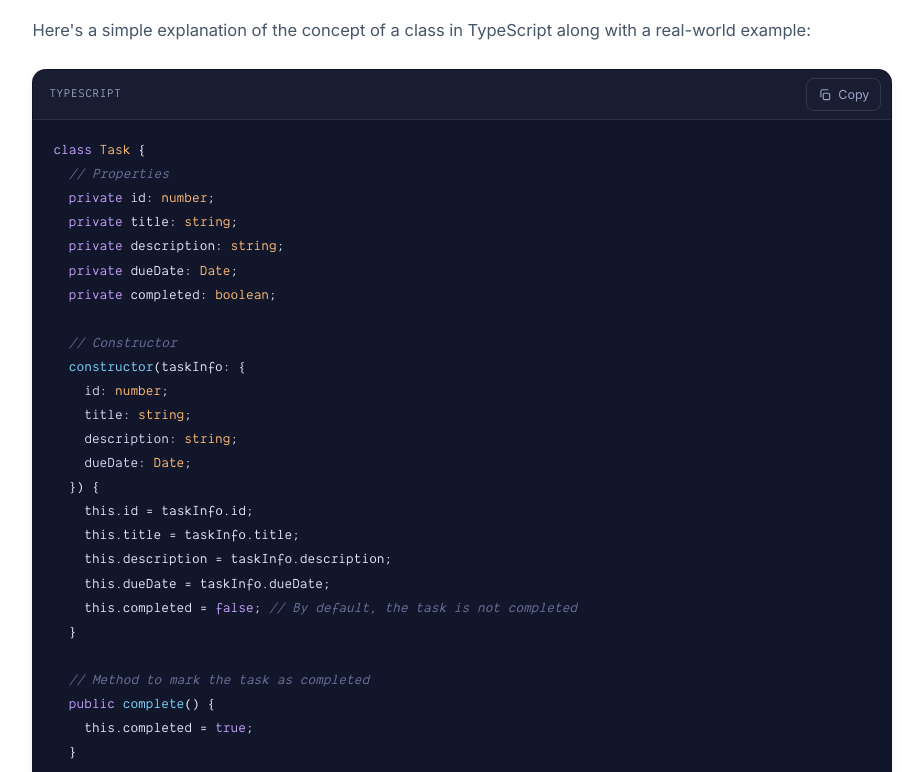
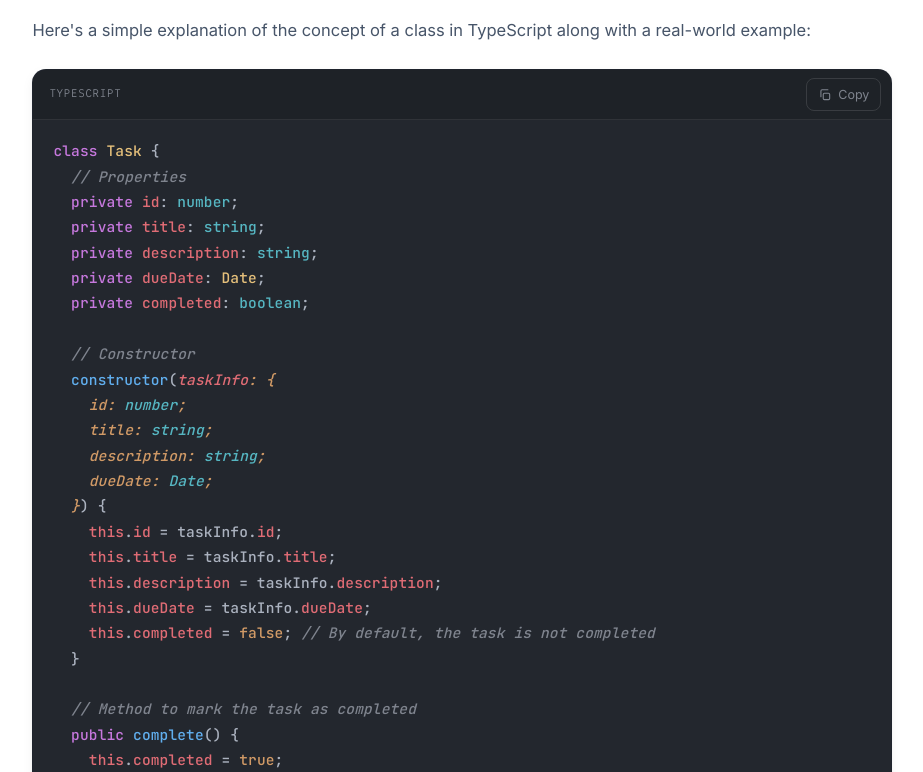
Before and after one commit to jafari-dev/oop-expert-with-typescript, a website: page website/index.html in a window 1280 px wide. Shown: the part 1632-2404 px from the top of the page, without its empty margins (324-1247 px from the left). Drawn offline with Linux system fonts and the light colour scheme.

Commit message:
Restyle code snippets with a One Dark Pro Darker theme
Use JetBrains Mono at a heavier weight with a bit more spacing so code
reads less cramped, and replace the dark-blue code surface and syntax
colors with the One Dark Pro Darker palette.

Co-Authored-By: Claude Opus 5.5 (1M context) <noreply@anthropic.com>

```diff
--- a/website/index.html
+++ b/website/index.html
@@ -22,7 +22,7 @@
   <link rel="preconnect" href="https://fonts.googleapis.com" />
   <link rel="preconnect" href="https://fonts.gstatic.com" crossorigin />
   <link
-    href="https://fonts.googleapis.com/css2?family=Inter:wght@400;500;600;700;800&family=JetBrains+Mono:wght@400;500&display=swap"
+    href="https://fonts.googleapis.com/css2?family=Inter:wght@400;500;600;700;800&family=JetBrains+Mono:wght@400;500;600&display=swap"
     rel="stylesheet" />
   <link rel="stylesheet" href="./styles.css" />
 
--- a/website/styles.css
+++ b/website/styles.css
@@ -9,6 +9,7 @@
 :root {
   --font-sans: "Inter", ui-sans-serif, system-ui, -apple-system, "Segoe UI", sans-serif;
   --font-mono: "DankMono", "JetBrains Mono", ui-monospace, "SF Mono", Menlo, monospace;
+  --font-code: "JetBrains Mono", ui-monospace, "SF Mono", Menlo, monospace;
 
   --bg: #ffffff;
   --bg-soft: #f5f6fb;
@@ -28,8 +29,8 @@
   --good: #059669;
   --bad: #e11d48;
 
-  --code-bg: #12162a;
-  --code-text: #e2e5f5;
+  --code-bg: #23272e;
+  --code-text: #abb2bf;
 
   --shadow-sm: 0 1px 2px rgb(15 23 42 / 6%), 0 4px 12px rgb(15 23 42 / 5%);
   --shadow-lg: 0 24px 60px rgb(15 23 42 / 12%);
@@ -63,8 +64,8 @@
     --good: #34d399;
     --bad: #fb7185;
 
-    --code-bg: #0d1020;
-    --code-text: #e2e5f5;
+    --code-bg: #23272e;
+    --code-text: #abb2bf;
 
     --shadow-sm: 0 1px 2px rgb(0 0 0 / 40%), 0 6px 20px rgb(0 0 0 / 30%);
     --shadow-lg: 0 30px 70px rgb(0 0 0 / 50%);
@@ -92,8 +93,8 @@
   --good: #34d399;
   --bad: #fb7185;
 
-  --code-bg: #0d1020;
-  --code-text: #e2e5f5;
+  --code-bg: #23272e;
+  --code-text: #abb2bf;
 
   --shadow-sm: 0 1px 2px rgb(0 0 0 / 40%), 0 6px 20px rgb(0 0 0 / 30%);
   --shadow-lg: 0 30px 70px rgb(0 0 0 / 50%);
@@ -811,7 +812,8 @@ a:hover {
   border-radius: 6px;
   background: var(--surface-2);
   color: var(--pink);
-  font-family: var(--font-mono);
+  font-family: var(--font-code);
+  font-weight: 500;
   font-size: 0.9em;
   word-break: break-word;
 }
@@ -854,11 +856,11 @@ a:hover {
   gap: 10px;
   padding: 8px 10px 8px 16px;
   border-bottom: 1px solid rgb(255 255 255 / 8%);
-  background: rgb(255 255 255 / 3%);
+  background: #1e2227;
 }
 
 .code-card__lang {
-  color: #9aa3c7;
+  color: #7f848e;
   font-family: var(--font-mono);
   font-size: 12px;
   letter-spacing: 0.05em;
@@ -874,7 +876,7 @@ a:hover {
   border: 1px solid rgb(255 255 255 / 12%);
   border-radius: 8px;
   background: transparent;
-  color: #9aa3c7;
+  color: #7f848e;
   font: inherit;
   font-size: 12.5px;
   cursor: pointer;
@@ -905,50 +907,56 @@ a:hover {
 .code-card code {
   display: block;
   color: var(--code-text);
-  font-family: var(--font-mono);
-  font-size: 14px;
-  line-height: 1.72;
+  font-family: var(--font-code);
+  font-size: 14.5px;
+  font-weight: 500;
+  letter-spacing: 0.01em;
+  line-height: 1.75;
   tab-size: 2;
 }
 
-/* highlight.js theme, tuned to the palette above (identical in both themes
-   because the code surface is always dark). */
+/* highlight.js theme modeled on VS Code's One Dark Pro Darker
+   (identical in both site themes). */
 .hljs-comment,
 .hljs-quote {
-  color: #6b739b;
+  color: #7f848e;
   font-style: italic;
 }
 
 .hljs-keyword,
 .hljs-selector-tag,
-.hljs-literal,
 .hljs-doctag {
-  color: #c4a2fc;
+  color: #c678dd;
 }
 
 .hljs-string,
 .hljs-regexp,
 .hljs-addition {
-  color: #7ee2b8;
+  color: #98c379;
 }
 
 .hljs-number,
+.hljs-literal,
 .hljs-symbol,
 .hljs-bullet {
-  color: #f8a5c2;
+  color: #d19a66;
 }
 
 .hljs-title,
 .hljs-title.function_,
 .hljs-section {
-  color: #7cd4fd;
+  color: #61afef;
 }
 
 .hljs-title.class_,
 .hljs-type,
+.hljs-class .hljs-title {
+  color: #e5c07b;
+}
+
 .hljs-built_in,
-.hljs-class .hljs-title {
-  color: #fdba74;
+.hljs-operator {
+  color: #56b6c2;
 }
 
 .hljs-attr,
@@ -956,21 +964,21 @@ a:hover {
 .hljs-property,
 .hljs-variable,
 .hljs-template-variable {
-  color: #e2e5f5;
+  color: #e06c75;
 }
 
 .hljs-params {
-  color: #d5daf5;
+  color: #d19a66;
+  font-style: italic;
 }
 
 .hljs-meta,
-.hljs-operator,
 .hljs-punctuation {
-  color: #9aa3c7;
+  color: #abb2bf;
 }
 
 .hljs-deletion {
-  color: #fb7185;
+  color: #e06c75;
 }
 
 .hljs-emphasis {
```
Also changed, not shown: build/template.html.
